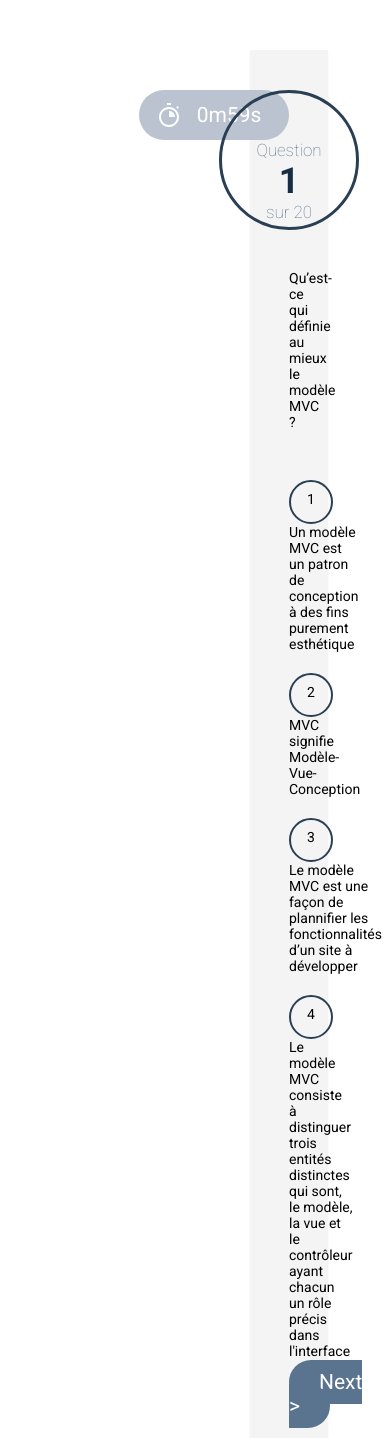
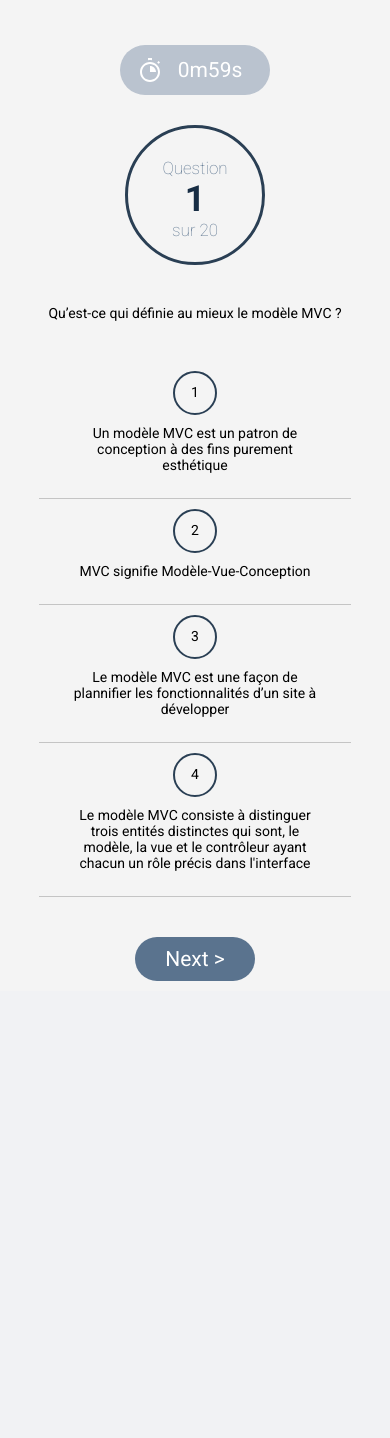
Before and after one commit to adrienmii/CMSProject, a PHP site: page /views/student/QCM.html in a window 390 px wide. Shown: the part 150-1588 px from the top of the page. After the commit the page ends 1131 px from the top, so only its background shows below. Run offline with PHP 8.4, Linux system fonts and the light colour scheme; some libraries are stand-ins or nearby versions.

Commit message:
Responsive de la page QCM

```diff
--- a/public/css/css/qcm.css
+++ b/public/css/css/qcm.css
@@ -4,8 +4,8 @@ Error: Undefined variable: "$block_color".
 
 1: #qcmContainer section{
 2: 	background:$block_color;
-3: 	margin: 50px 250px;
-4: 	padding: 0% 10% 5% 10%;
+3: 	margin: 50px 60px;
+4: 	padding: 5px 10% 5% 10%;
 5: 	box-shadow: $block_shadow;
 6: }
 7:
@@ -65,4 +65,4 @@ C:/Ruby24-x64/lib/ruby/gems/2.4.0/gems/sass-listen-4.0.0/lib/sass-listen/interna
 body:before {
   white-space: pre;
   font-family: monospace;
-  content: "Error: Undefined variable: \"$block_color\".\A         on line 2 of scss/qcm.scss\A \A 1: #qcmContainer section{\A 2: 	background:$block_color;\A 3: 	margin: 50px 250px;\A 4: 	padding: 0% 10% 5% 10%;\A 5: 	box-shadow: $block_shadow;\A 6: }\A 7: "; }
+  content: "Error: Undefined variable: \"$block_color\".\A         on line 2 of scss/qcm.scss\A \A 1: #qcmContainer section{\A 2: 	background:$block_color;\A 3: 	margin: 50px 60px;\A 4: 	padding: 5px 10% 5% 10%;\A 5: 	box-shadow: $block_shadow;\A 6: }\A 7: "; }
--- a/public/css/css/style.css
+++ b/public/css/css/style.css
@@ -1145,8 +1145,8 @@ hr.timeLeft {
     margin-bottom: 20px; } }
 #qcmContainer section {
   background: #F4F4F4;
-  margin: 50px 250px;
-  padding: 0% 10% 5% 10%;
+  margin: 50px 60px;
+  padding: 5px 10% 5% 10%;
   box-shadow: 0px 2px 1px rgba(0, 0, 0, 0.1); }
 
 #qcmContainer header {
@@ -1170,6 +1170,11 @@ hr.timeLeft {
 
 .answerNumber, .answer {
   display: inline-block; }
+
+.answer {
+  vertical-align: bottom;
+  padding-bottom: 15px;
+  width: 80%; }
 
 #questionNumber {
   text-align: center;
@@ -1205,7 +1210,7 @@ hr.timeLeft {
 
 .answerNumber span {
   position: relative;
-  top: 23%; }
+  top: 28%; }
 
 #btnNext {
   background: #5A738E;
@@ -1216,6 +1221,25 @@ hr.timeLeft {
   text-decoration: none;
   width: 150px; }
 
+.btnNextContainer {
+  margin-top: 50px; }
+
+@media screen and (max-width: 768px) {
+  #qcmContainer section {
+    margin: 0px; } }
+@media screen and (max-width: 992px) {
+  #timeLeft {
+    float: none;
+    margin: 0 auto;
+    margin-bottom: 30px; }
+
+  .answerNumber, .answer {
+    display: block;
+    margin: 0 auto;
+    text-align: center; }
+
+  .answerNumber {
+    margin-bottom: 10px; } }
 #chapterForm {
   margin: 50px 150px; }
 
--- a/public/css/scss/qcm.scss
+++ b/public/css/scss/qcm.scss
@@ -1,7 +1,7 @@
 #qcmContainer section{
 	background:$block_color;
-	margin: 50px 250px;
-	padding: 0% 10% 5% 10%;
+	margin: 50px 60px;
+	padding: 5px 10% 5% 10%;
 	box-shadow: $block_shadow;
 }
 
@@ -29,6 +29,12 @@
 
 .answerNumber, .answer{
 	display: inline-block;
+}
+
+.answer{
+	vertical-align: bottom;
+	padding-bottom: 15px;
+	width: 80%;
 }
 
 #questionNumber{
@@ -69,7 +75,7 @@
 
 .answerNumber span{
 	position: relative;
-	top:23%;
+	top:28%;
 }
 
 #btnNext{
@@ -81,3 +87,33 @@
 	text-decoration: none;
 	width: 150px;
 }
+
+
+.btnNextContainer{
+	margin-top: 50px;
+}
+
+@media screen and (max-width:768px){
+	#qcmContainer section{
+		margin: 0px;
+	}
+
+}
+
+@media screen and (max-width:992px){
+	#timeLeft{
+		float: none;
+		margin: 0 auto;
+		margin-bottom: 30px;
+	}
+
+	.answerNumber, .answer{
+		display: block;
+		margin: 0 auto;
+		text-align: center;
+	}
+
+	.answerNumber{
+		margin-bottom: 10px;
+	}
+}
--- a/views/student/QCM.html
+++ b/views/student/QCM.html
@@ -65,14 +65,14 @@
 			</div>
 		</header>
 		<main id="qcmContainer">
-			<section class="col-md-12">
+			<section class="col-XS-12">
 				<header>
 					<div id="timeLeft"><span>0m59s</span></div>
 					<div id="questionNumber">Question<br><b>1</b><br>sur 20</div>
 					<div id="question">Qu’est-ce qui définie au mieux le modèle MVC ?</div>
 				</header>
 				<main>
-					<div class="answerRow">
+					<div class="answerRow ">
 						<div class="answerNumber"><span>1</span></div>
 						<div class="answer">Un modèle MVC est un patron de conception à des fins purement esthétique</div>
 					</div>
@@ -88,7 +88,7 @@
 						<div class="answerNumber"><span>4</span></div>
 						<div class="answer">Le modèle MVC consiste à distinguer trois entités distinctes qui sont, le modèle, la vue et le contrôleur ayant chacun un rôle précis dans l'interface</div>
 					</div>
-					<div class="text-center">
+					<div class="text-center btnNextContainer">
 						<a id="btnNext" href="#">Next ></a>
 					</div>
 				</main>
```
Also changed, not shown: 1 other file.
